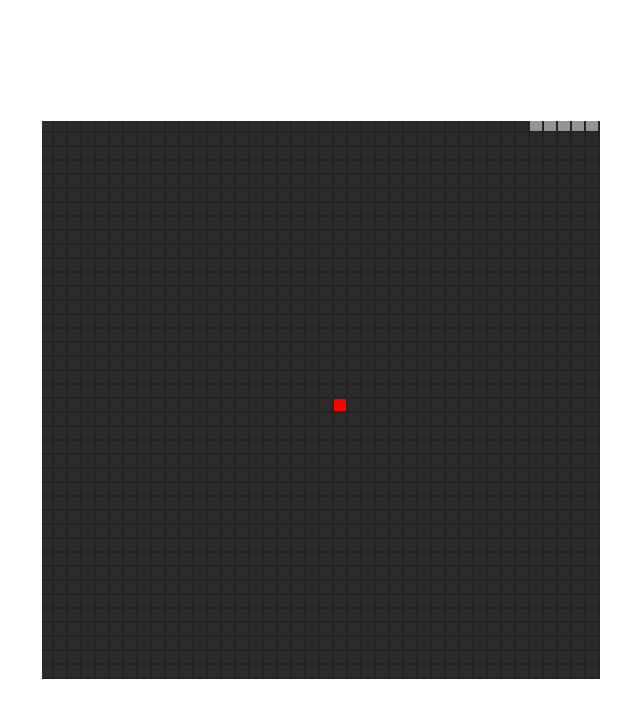
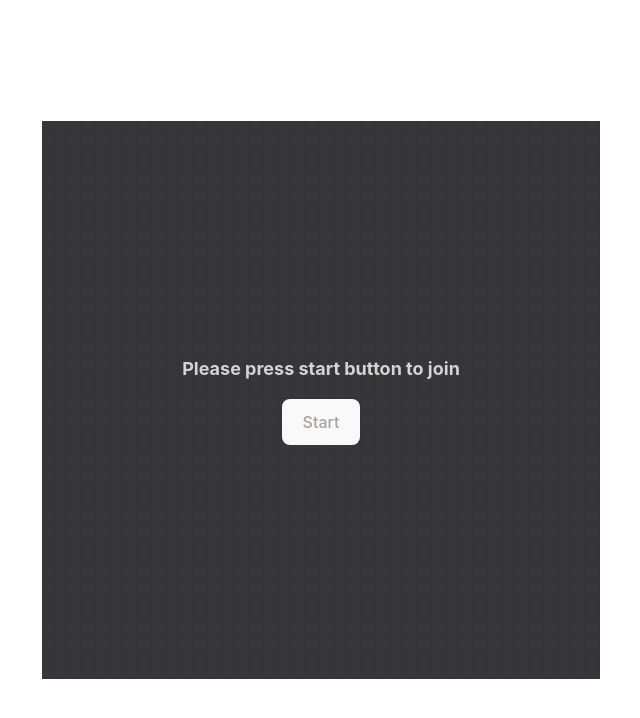
Before and after one commit to andy5566w/vue3-advenced-css, a Vue app: page /snake in a window 1280 px wide. Shown: the top 718 px of the page, without its empty margins (319-959 px from the left). Built offline with nearby package versions, Linux system fonts and the light colour scheme.

Commit message:
add panel and start button.

```diff
--- a/src/pages/games/Snake.vue
+++ b/src/pages/games/Snake.vue
@@ -1,11 +1,22 @@
 <template>
-  <canvas ref="refCanvas"></canvas>
+  <div class="relative">
+    <div class="panel bg-zinc-700/60" v-if="!config.isGameStart">
+      <p class="text-lg font-bold mb-4 text-stone-300">{{ startMessages }}</p>
+      <button
+        class="start text-stone-400 focus:outline-0 hover:outline-0 hover:border-[#1a1a1a]"
+        @click="handleGameStart"
+      >
+        Start
+      </button>
+    </div>
+    <canvas ref="refCanvas"></canvas>
+  </div>
 </template>
 
 <script setup>
 import { Vector } from '../../js/Vector.js'
 import Snake from '../../js/Snake.js'
-import { ref, onMounted, onUnmounted, nextTick } from 'vue'
+import { ref, onMounted, onUnmounted, nextTick, computed } from 'vue'
 
 const config = ref({
   boxWidth: 12,
@@ -17,10 +28,16 @@ const config = ref({
   foods: [],
   timer: -1,
   isGameStart: false,
+  scores: -1,
 })
 const refCanvas = ref(null)
 let ctx = null
-const snake = new Snake()
+let snake = new Snake()
+const startMessages = computed(() => {
+  if (config.value.scores === -1) return 'Please press start button to join '
+  return `Your got ${config.value.scores} scores, please try again`
+})
+
 const getPosition = (x, y) => {
   return new Vector(
     x * config.value.boxWidth + (x - 1) * config.value.boxGap,
@@ -64,7 +81,7 @@ const judgeSnakeAlive = () => {
     snake.head.y >= config.value.gameWidth ||
     snake.head.y < 0
   let isCrashBody = snake.body.some((b) => b.equal(snake.head))
-  config.value.isGameStart = isOutBoundary || isCrashBody
+  config.value.isGameStart = !(isOutBoundary || isCrashBody)
 }
 
 const render = () => {
@@ -96,11 +113,12 @@ const render = () => {
 }
 
 const update = () => {
-  if (!config.value.isGameStart) {
+  if (config.value.isGameStart) {
     snake.update()
     config.value.foods.forEach((f, i) => {
       if (snake.head.equal(f)) {
         snake.maxLength++
+        config.value.scores = config.value.scores + 100
         config.value.foods.splice(i, 1)
         generateFood()
       }
@@ -109,13 +127,19 @@ const update = () => {
   }
   config.value.timer = setTimeout(() => {
     update()
-  }, 150)
+  }, 50)
 }
 
 const handleWindowKeyDown = (e) => {
   e.preventDefault()
   const { key } = e
   snake.setDirection(key.replace('Arrow', ''))
+}
+
+const handleGameStart = () => {
+  config.value.isGameStart = true
+  snake = new Snake()
+  config.value.scores = 0
 }
 
 onMounted(() => {
@@ -137,4 +161,17 @@ onUnmounted(() => {
 })
 </script>
 
-<style scoped lang="scss"></style>
+<style scoped lang="scss">
+.panel {
+  display: flex;
+  position: absolute;
+  top: 50%;
+  left: 50%;
+  flex-direction: column;
+  justify-content: center;
+  align-items: center;
+  transform: translate(-50%, -50%);
+  width: 100%;
+  height: 100%;
+}
+</style>
```
